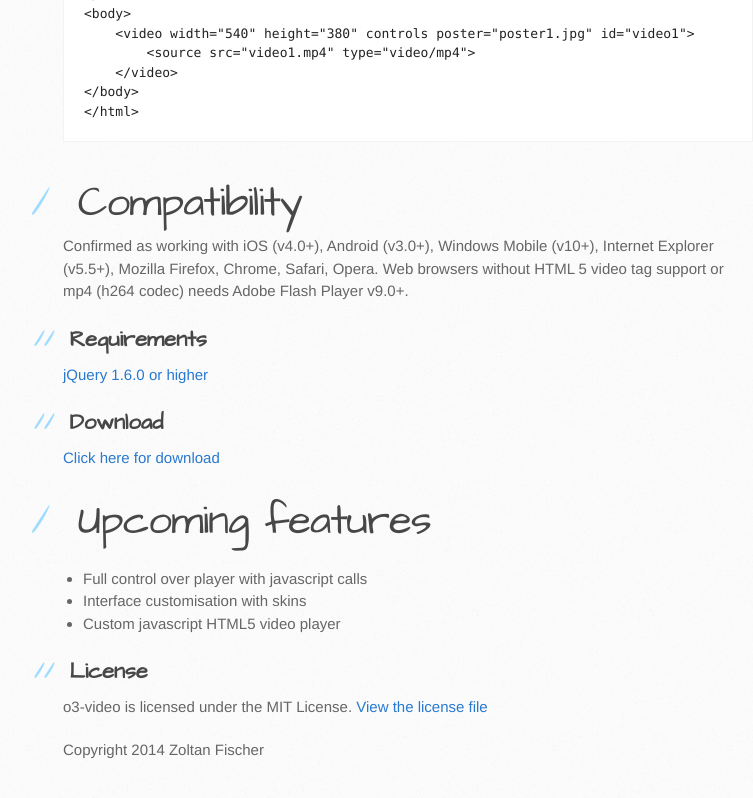
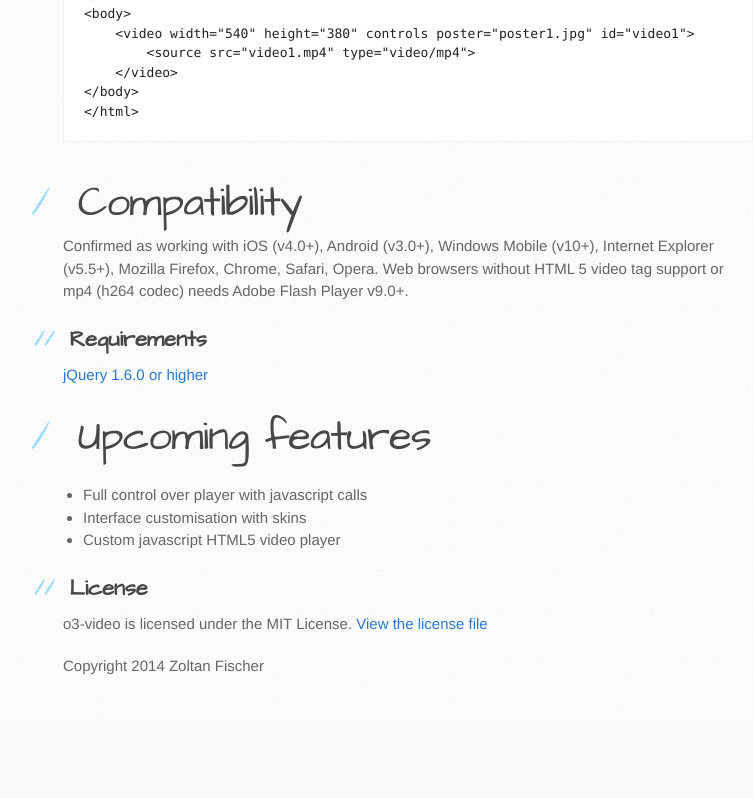
Before and after one commit to VB6Hobbyst7/o3-video, a plain HTML site: page index.html in a window 1280 px wide. Shown: the part 1637-2435 px from the top of the page, without its empty margins (107-860 px from the left). After the commit the page ends 2357 px from the top, so only its background shows below. Drawn offline with Linux system fonts and the light colour scheme.

```diff
--- a/index.html
+++ b/index.html
@@ -88,11 +88,6 @@
 
 <p><a href="http://jquery.com/download">jQuery 1.6.0 or higher</a></p>
 
-<h2>
-<a id="download" class="anchor" href="#download" aria-hidden="true"><span class="octicon octicon-link"></span></a>Download</h2>
-
-<p><a href="https://github.com/zoli-fischer/o3-video/raw/master/o3-video.zip">Click here for download</a></p>
-
 <h1>
 <a id="upcoming-features" class="anchor" href="#upcoming-features" aria-hidden="true"><span class="octicon octicon-link"></span></a>Upcoming features</h1>
 
```
Also changed, not shown: params.json (+1 -1 lines).
